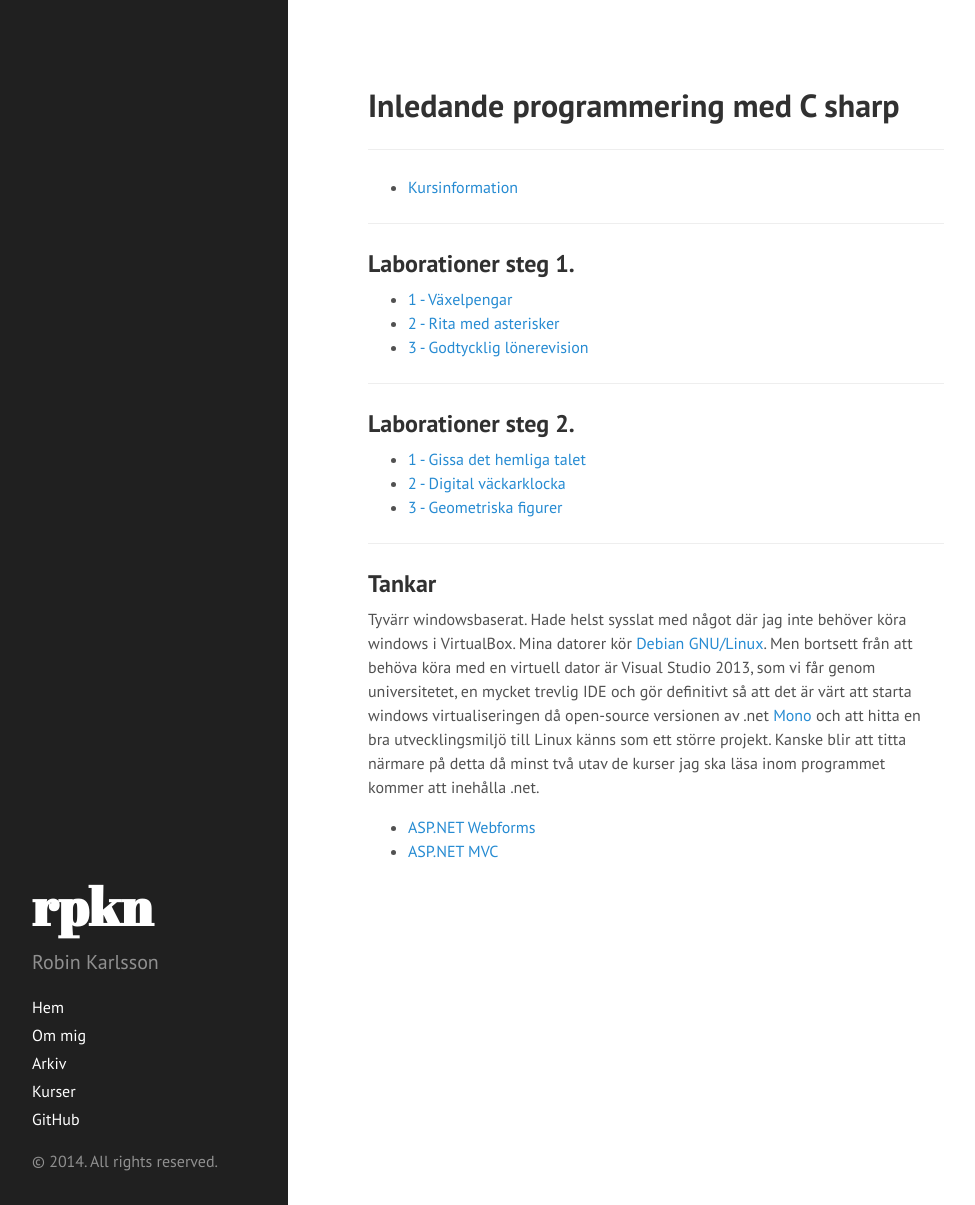
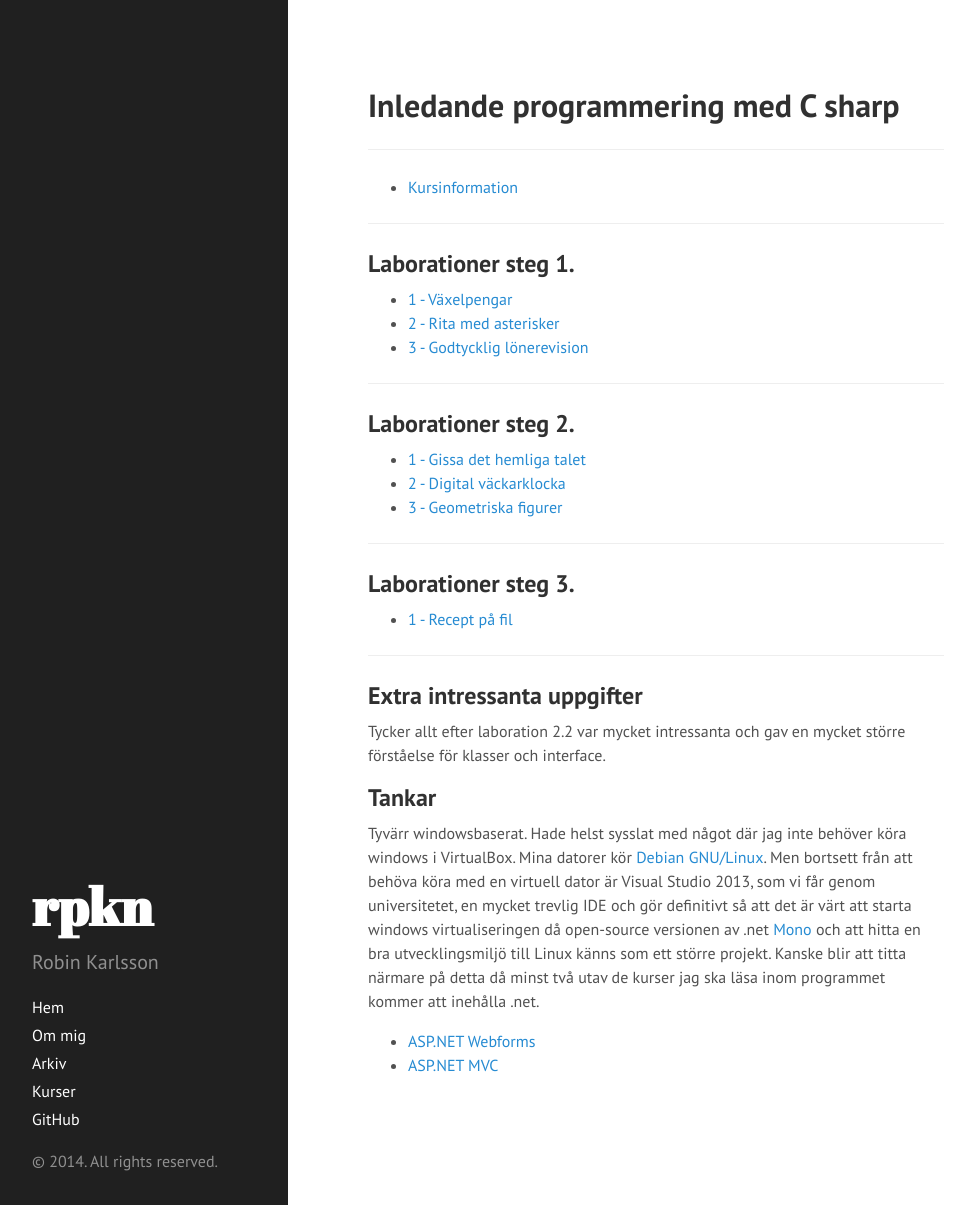
Before and after one commit to rk222ev/www, a Jekyll site: the page built from courses/inledande-programmering-med-c-sharp.md, in a window 1280 px wide and 1205 px high. Shown: the whole window, without its empty margins (0-975 px from the left). Built offline with Jekyll 4.4.1, drawn with Linux system fonts in a browser that asks for light colours; Markdown is read by kramdown in place of the engine named in the settings.

Commit message:
Updated text.

```diff
--- a/courses/inledande-programmering-med-c-sharp.md
+++ b/courses/inledande-programmering-med-c-sharp.md
@@ -21,6 +21,14 @@ layout: page
 
 ---
 
+##Laborationer steg 3.
+- [1 - Recept på fil](https://github.com/rk222ev/1dv402-3-1-recept-pa-fil)
+
+---
+
+##Extra intressanta uppgifter
+Tycker allt efter laboration 2.2 var mycket intressanta och gav en mycket större förståelse för klasser och interface.
+
 ##Tankar
 Tyvärr windowsbaserat. Hade helst sysslat med något där jag inte behöver köra windows i VirtualBox.
 Mina datorer kör [Debian GNU/Linux](debian.org). Men bortsett från att behöva köra med en virtuell dator
```
